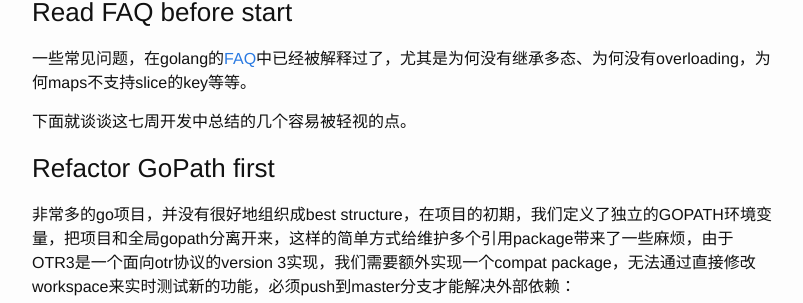
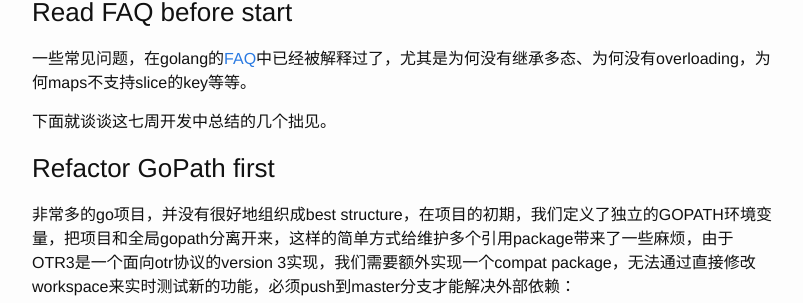
Before and after one commit to tcz001/tcz001.github.io, a Jekyll site: the page built from _posts/2015-08-17-golang-what-you-may-need-to-know-about-golang-and-protocol-programming.md, in a window 1280 px wide and 900 px high, scrolled down 552 px. Shown: the part 147-450 px from the top of the window, without its empty margins (238-1041 px from the left). Built offline with Jekyll 4.4.1, drawn with Linux system fonts in a browser that asks for light colours.

Commit message:
Updated 2015-08-17-golang-what-you-may-need-to-know-about-golang-and-protocol-programming.md

```diff
--- a/_posts/2015-08-17-golang-what-you-may-need-to-know-about-golang-and-protocol-programming.md
+++ b/_posts/2015-08-17-golang-what-you-may-need-to-know-about-golang-and-protocol-programming.md
@@ -28,7 +28,7 @@ docker、etcd、raft、nsq，尽管go并不是万金油，但是作为一门系
 
 一些常见问题，在golang的[FAQ](https://golang.org/doc/faq)中已经被解释过了，尤其是为何没有继承多态、为何没有overloading，为何maps不支持slice的key等等。
 
-下面就谈谈这七周开发中总结的几个容易被轻视的点。
+下面就谈谈这七周开发中总结的几个拙见。
 
 ### Refactor GoPath first
 
```
